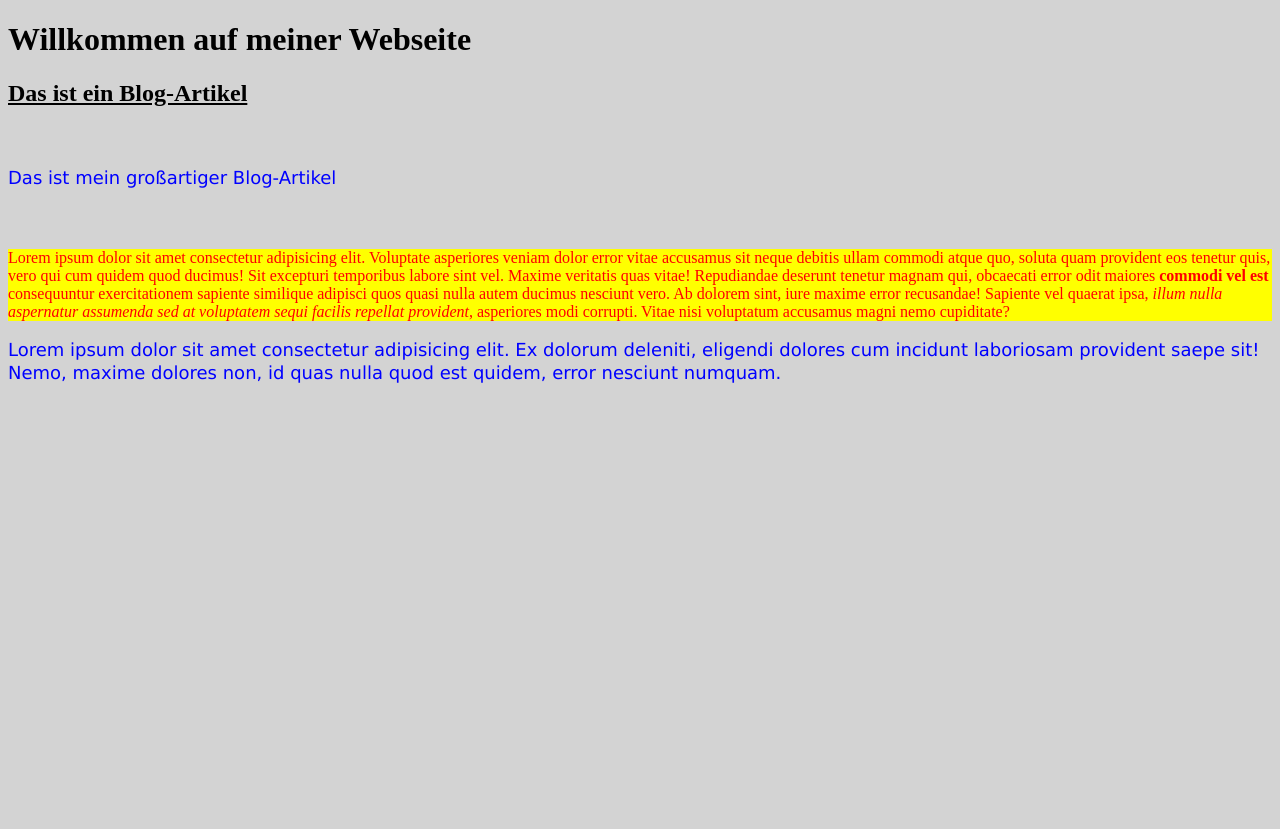
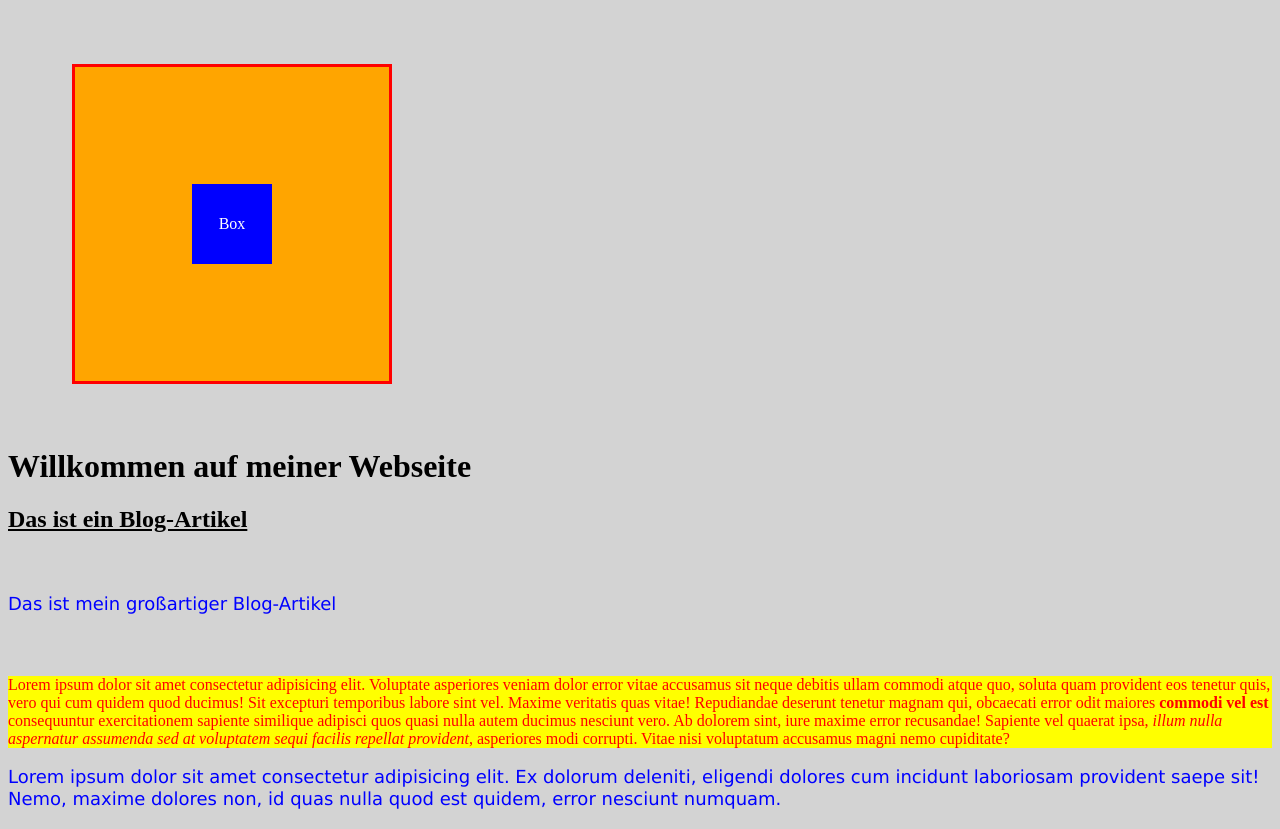
Before and after one commit to WDG-24/Primer, a plain HTML site: page HTML_and_CSS_Intro/index.html in a window 1280 px wide. Before the commit the page ends 800 px from the top, so only its background shows below. Drawn offline with Linux system fonts and the light colour scheme.

Commit message:
add box sizings

```diff
--- a/HTML_and_CSS_Intro/index.html
+++ b/HTML_and_CSS_Intro/index.html
@@ -20,6 +20,12 @@
   </head>
 
   <body>
+    <div>
+      <div class="container">
+        <div class="box">Box</div>
+      </div>
+    </div>
+
     <h1>Willkommen auf meiner Webseite</h1>
 
     <!-- Dies hier ist ein Blogeintrag -->
--- a/HTML_and_CSS_Intro/style.css
+++ b/HTML_and_CSS_Intro/style.css
@@ -1,4 +1,9 @@
 /* External stylesheet */
+
+* {
+  box-sizing: border-box;
+  /* outline: 2px dotted purple; */
+}
 
 /* Element selector - styling all paragraphs */
 p {
@@ -21,3 +26,23 @@ p {
 .important-text {
   margin-block: 60px;
 }
+
+.container {
+  background-color: orange;
+  width: 20rem;
+  height: 20rem;
+  align-content: center;
+  padding: 3rem;
+  border: 3px solid red;
+  margin: 4rem;
+}
+
+.box {
+  background-color: blue;
+  width: 5rem;
+  height: 5rem;
+  margin: auto;
+  text-align: center;
+  line-height: 5rem;
+  color: white;
+}
```
